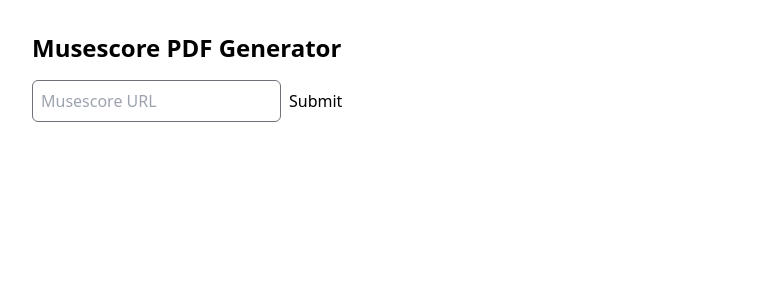
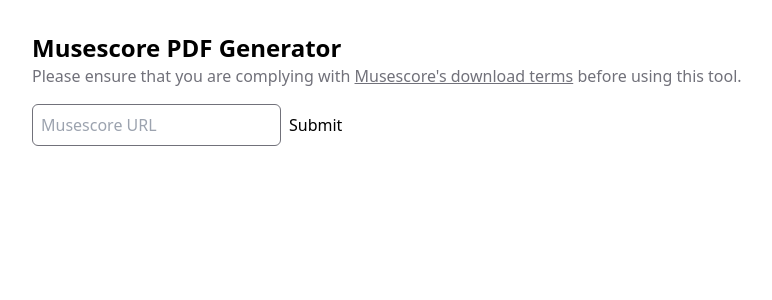
Before and after one commit to zsrobinson/musescore-pdf, a Next.js app: page / in a window 1280 px wide. Shown: the top 300 px of the page, without its empty margins (0-772 px from the left). Built offline with nearby package versions, Linux system fonts and the light colour scheme.

Commit message:
add a little disclaimer

```diff
--- a/app/layout.tsx
+++ b/app/layout.tsx
@@ -14,8 +14,15 @@
     <html lang="en">
       <body className="m-8">
         <a href="/">
-          <h1 className="font-bold text-2xl mb-4">Musescore PDF Generator</h1>
+          <h1 className="font-bold text-2xl">Musescore PDF Generator</h1>
         </a>
+        <p className="mb-4 text-zinc-500">
+          Please ensure that you are complying with{" "}
+          <a href="https://musescore.com/download-terms" className="underline">
+            Musescore&apos;s download terms
+          </a>{" "}
+          before using this tool.
+        </p>
         {children}
       </body>
     </html>
```
